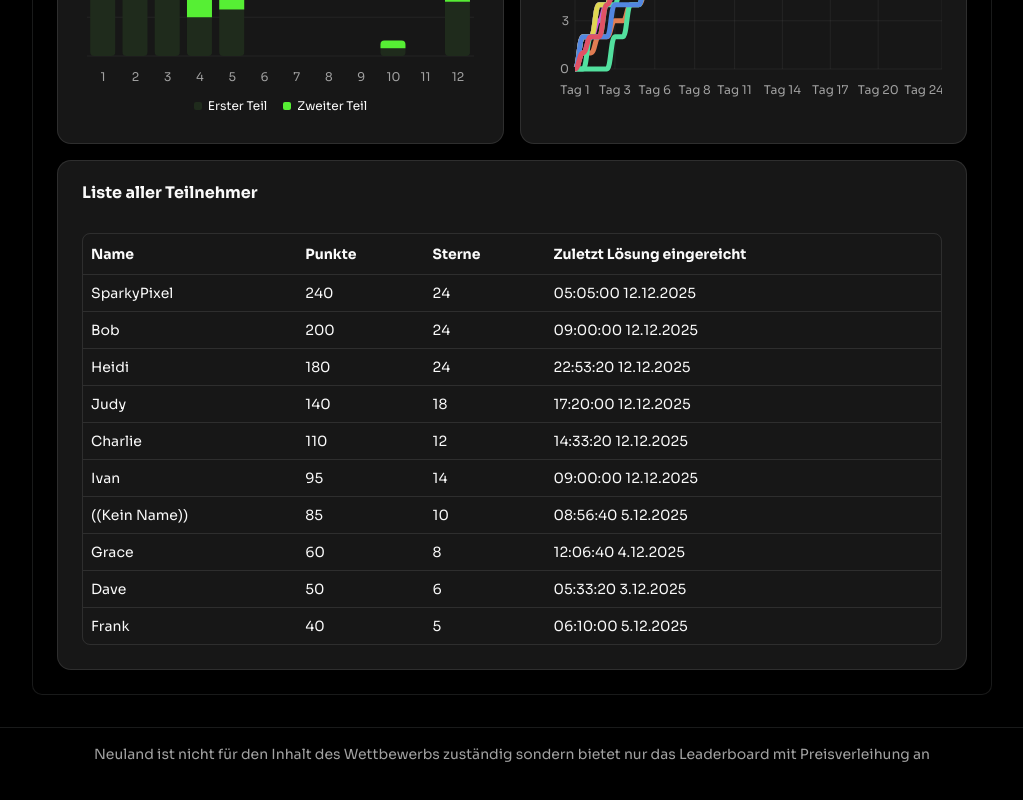
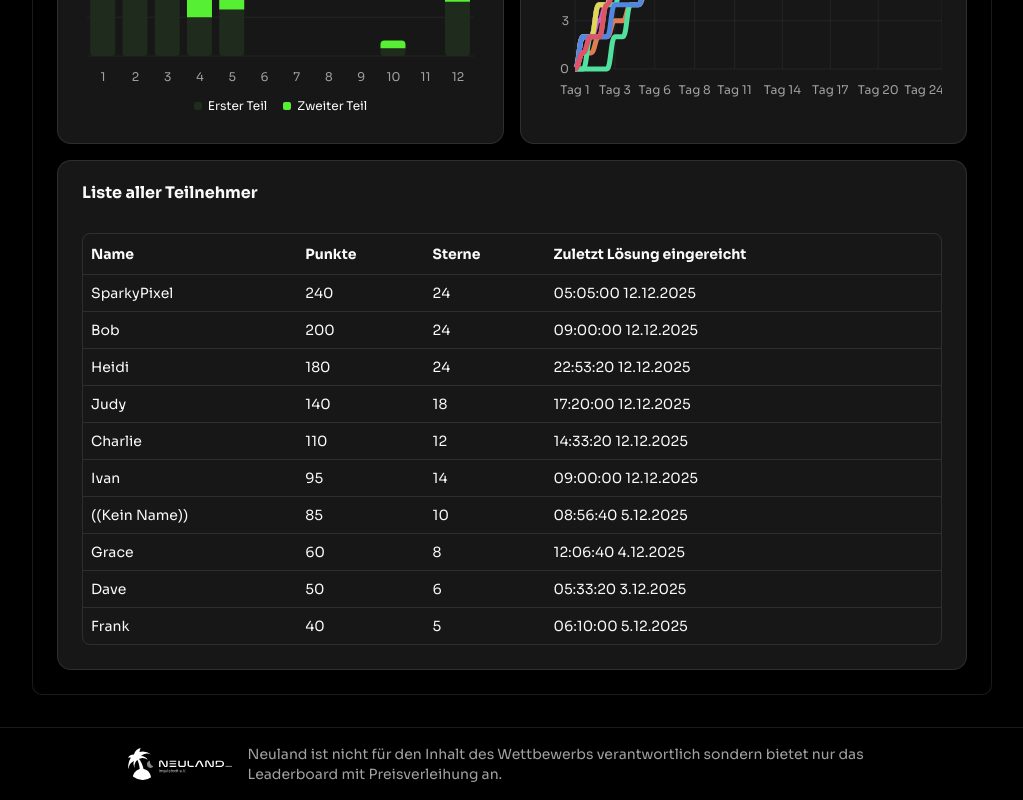
Before and after one commit to neuland-ingolstadt/neuland-aoc-leaderboard, a Next.js app: page / in a window 1280 px wide. Shown: the part 1843-2643 px from the top of the page, without its empty margins (128-1151 px from the left). Built offline with nearby package versions, Linux system fonts and the light colour scheme; a web font is replaced by a local one.

Commit message:
feat: add Neuland Logo to footer

```diff
--- a/components/layout/footer.tsx
+++ b/components/layout/footer.tsx
@@ -1,9 +1,20 @@
+import Image from "next/image";
+
 export default function Footer() {
     return (
         <div className="w-full border-t border-border py-4 mt-8">
-            <div className="container mx-auto px-4 text-center text-sm text-muted-foreground">
-                Neuland ist nicht für den Inhalt des Wettbewerbs zuständig sondern bietet
-                nur das Leaderboard mit Preisverleihung an
+            <div className="container w-200 mx-auto px-4 flex flex-col md:flex-row justify-center items-center gap-4 text-sm text-muted-foreground">
+                <Image
+                    src="/img/neuland_logo.svg"
+                    alt="Neuland Logo"
+                    width={150}
+                    height={40}
+                    className="h-8 w-auto brightness-0 invert"
+                />
+                <p className="text-center md:text-left">
+                    Neuland ist nicht für den Inhalt des Wettbewerbs verantwortlich sondern bietet
+                    nur das Leaderboard mit Preisverleihung an.
+                </p>
             </div>
         </div>
     );
```
Also changed, not shown: public/img/neuland_logo.svg (added).
